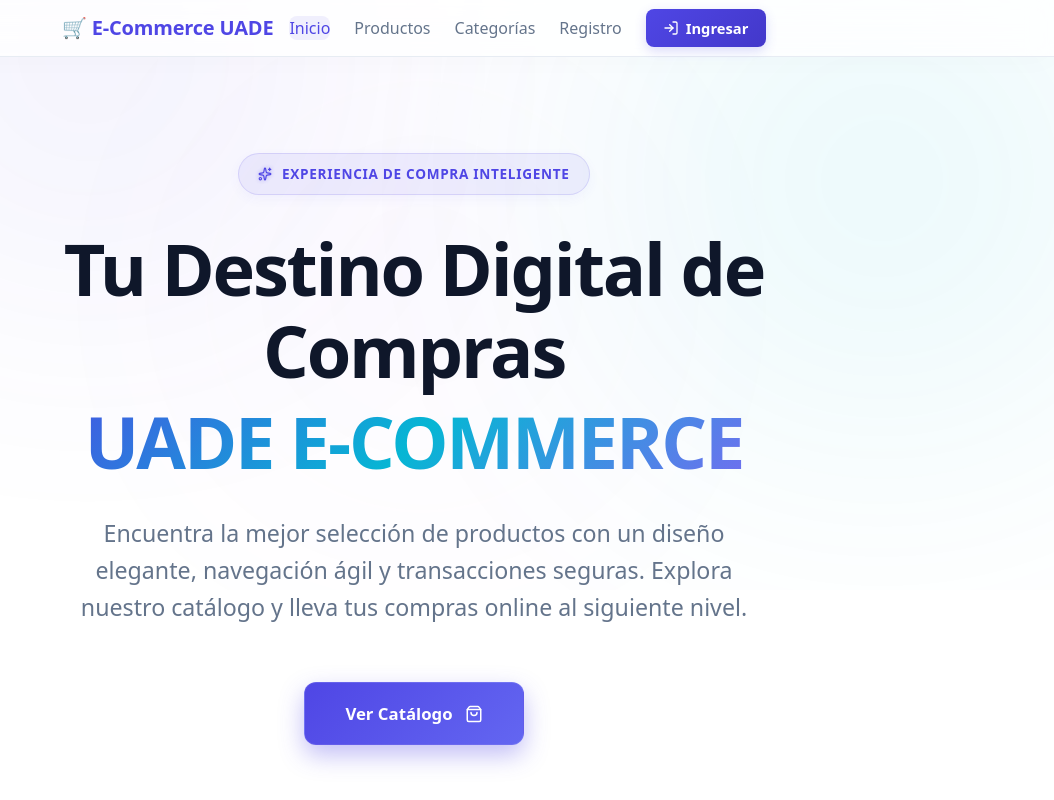
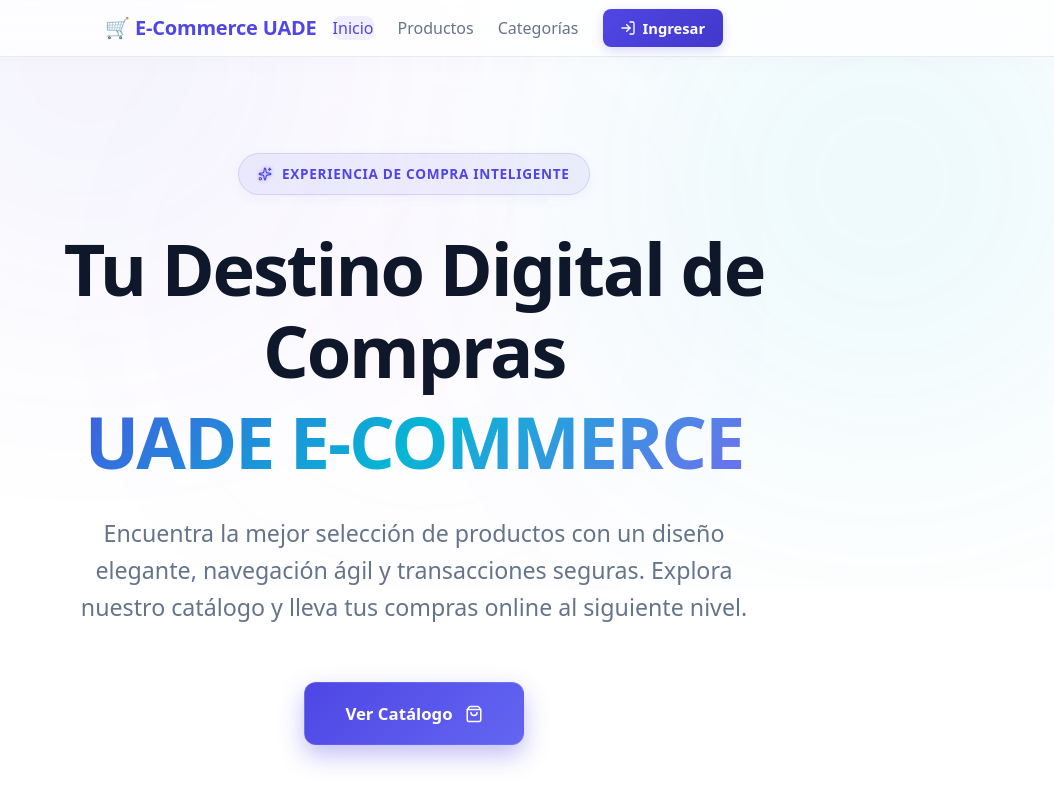
Before and after one commit to AgustinNapolitano/e-commerceUADE, a React (Vite) app in the folder frontend/: page / in a window 1280 px wide. Shown: the top 800 px of the page, without its empty margins (226-1280 px from the left). Built offline with nearby package versions, Linux system fonts and the light colour scheme.

Commit message:
eliminacion de register en navbar

```diff
--- a/frontend/src/components/NavBar.jsx
+++ b/frontend/src/components/NavBar.jsx
@@ -51,13 +51,6 @@
             </li>
           )}
 
-          {!user && (
-            <li>
-              <Link to="/registro" className={isActive('/registro') ? 'nav-link active' : 'nav-link'}>
-                Registro
-              </Link>
-            </li>
-          )}
 
           {user ? (
             <li className="nav-user-section">
```
